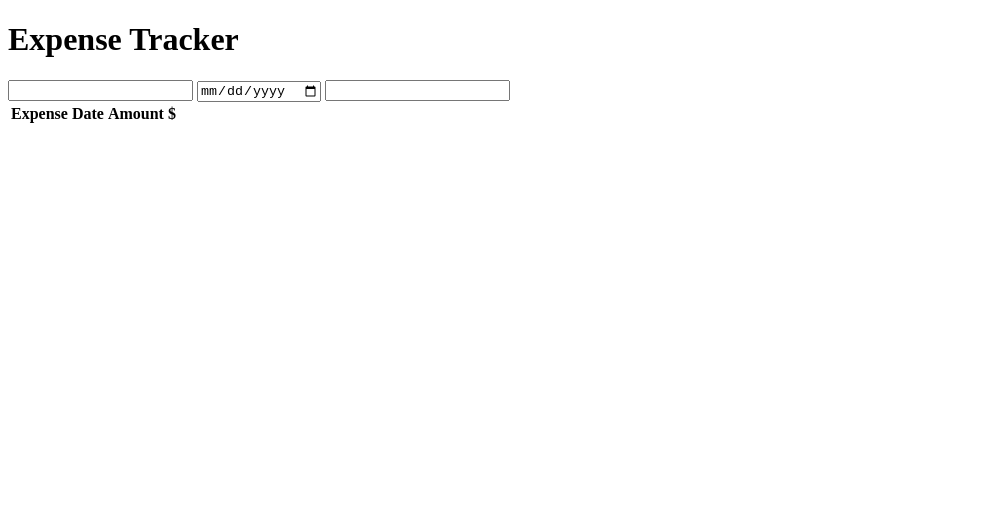
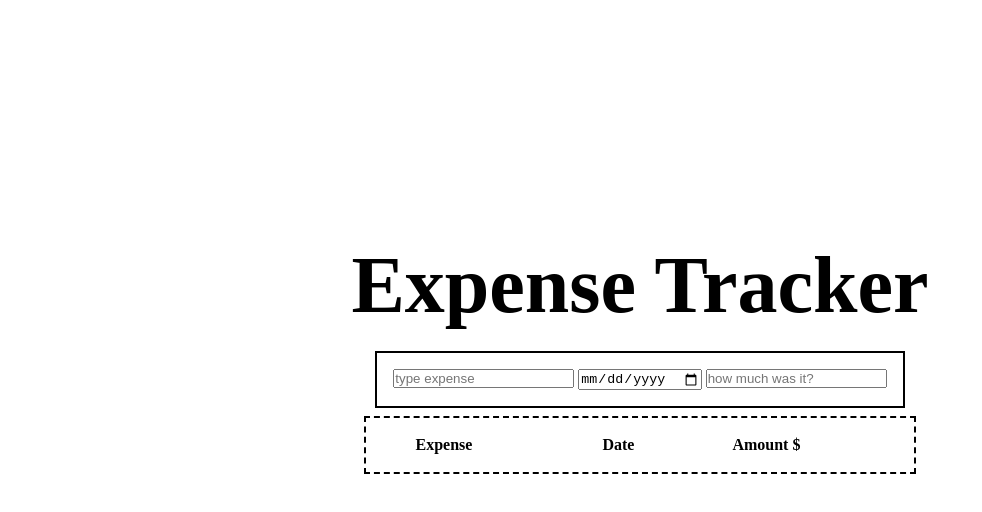
Before and after one commit to cardo1011/Expense-Tracker, a plain HTML site: page index.html in a window 1280 px wide. Shown: the whole page, without its empty margins (0-982 px from the left). Drawn offline with Linux system fonts and the light colour scheme.

Commit message:
inputs and th styled

```diff
--- a/index.html
+++ b/index.html
@@ -11,10 +11,15 @@
     <header>
       <h1>Expense Tracker</h1>
     </header>
-    <div class="input-container">
-      <input type="text" />
+    <div id="input-container">
+      <input type="text" placeholder="type expense" />
       <input type="date" />
-      <input type="number" name="dollar-amount" id="dollar-amount" />
+      <input
+        type="number"
+        name="dollar-amount"
+        id="dollar-amount"
+        placeholder="how much was it?"
+      />
     </div>
     <div class="expense-table">
       <table>
--- a/styles.css
+++ b/styles.css
@@ -0,0 +1,41 @@
+* {
+  margin: 0;
+  padding: 0;
+  box-sizing: border-box;
+}
+
+body {
+  display: flex;
+  flex-direction: column;
+  align-items: center;
+  justify-content: center;
+  margin-top: 15em;
+}
+
+header {
+  font-weight: 400;
+  font-size: 2.5em;
+  margin-bottom: 0.5em;
+}
+
+#input-container {
+  border: 2px solid black;
+  padding: 1em;
+  margin-bottom: 0.5em;
+}
+
+table {
+  border: 2px dashed black;
+  padding: 1em;
+}
+
+.expense-table th:first-child,
+.expense-table td:first-child {
+  padding-right: 8em;
+  padding-left: 2em;
+}
+
+.expense-table th,
+.expense-table td {
+  padding-right: 6em;
+}
```
